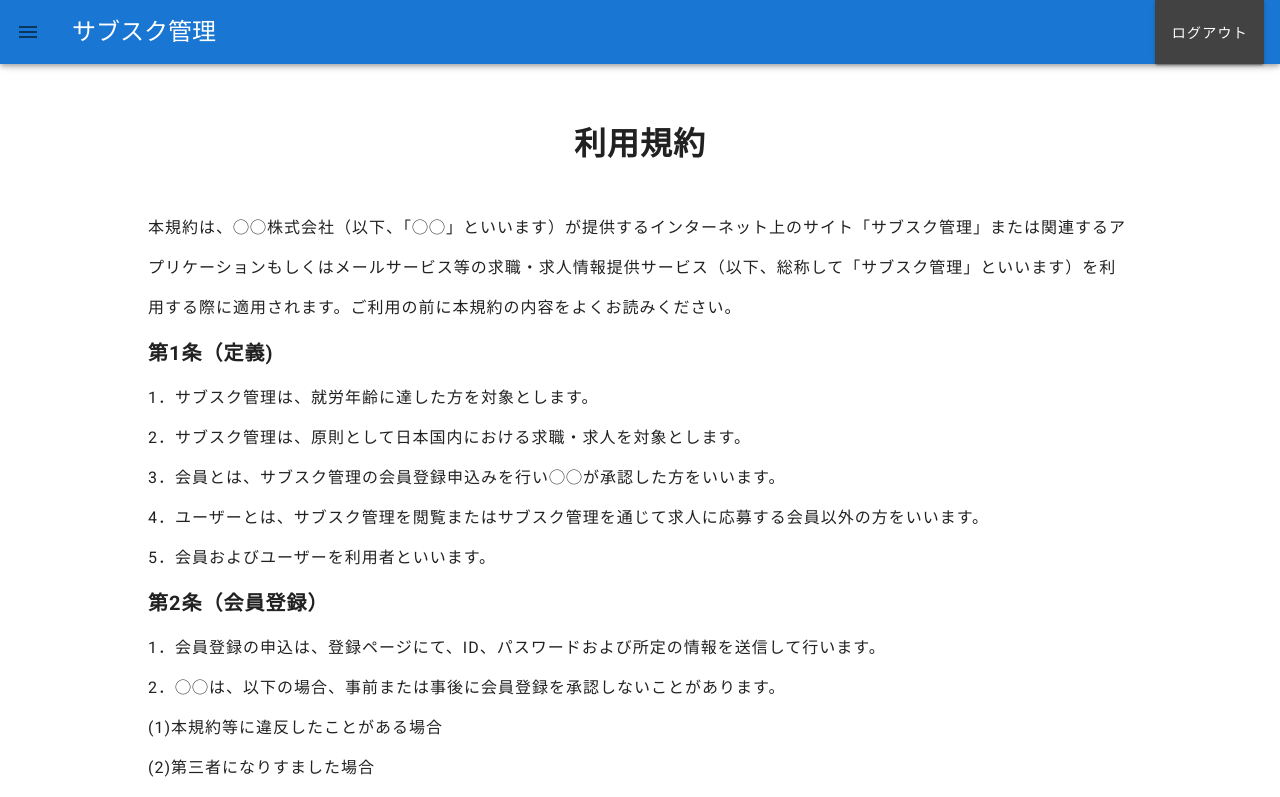
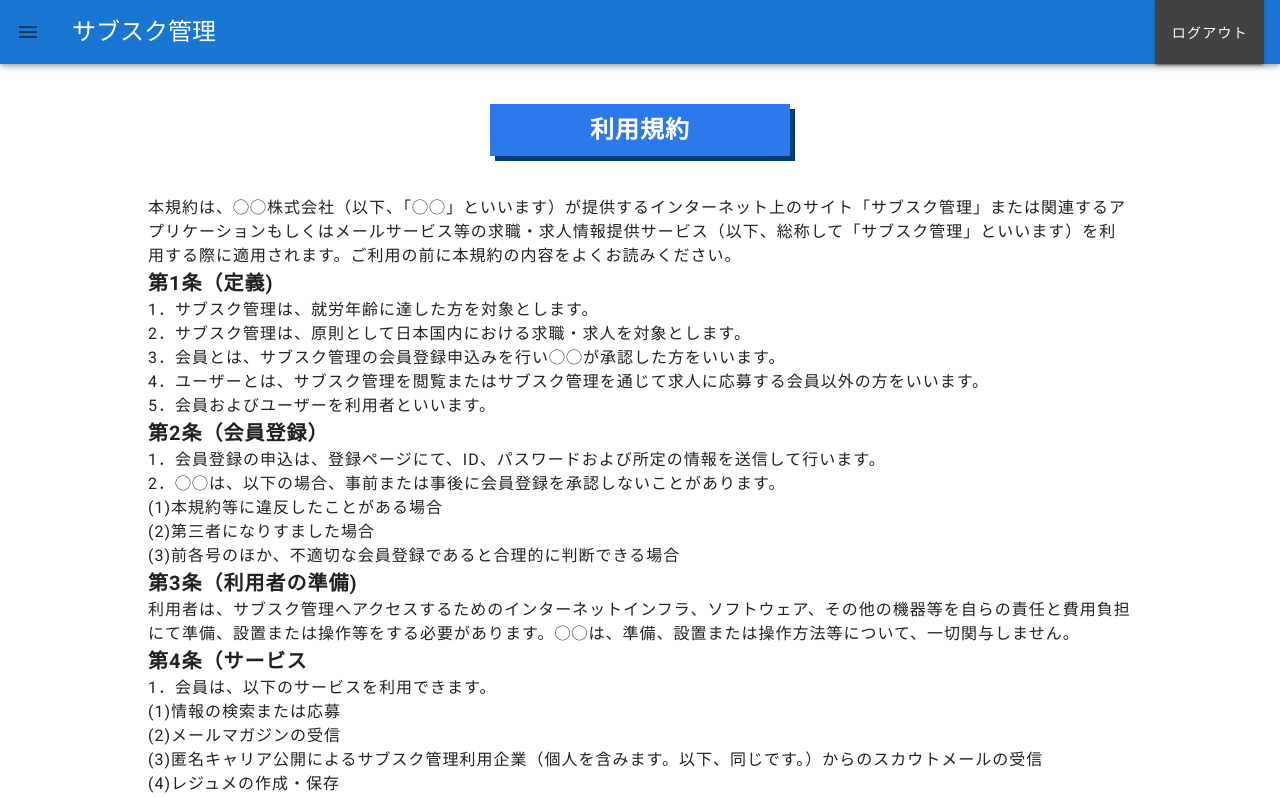
Before and after one commit to moriyamasaaaki/subscription-managiment, a Vue app: page /terms in a window 1280 px wide. Shown: the top 797 px of the page. Built offline with nearby package versions, Linux system fonts and the light colour scheme; no server answers; the database is empty; sample sign-in values are in the browser's storage.

Commit message:
style(scss,vue): style変更 #27

```diff
--- a/src/assets/sass/base/_reset.scss
+++ b/src/assets/sass/base/_reset.scss
@@ -10,15 +10,22 @@ li {
     list-style: none;
 }
 
+
 .hdg {
     font-size: 20px;
+    padding: 8px 16px;
+    color: #fff;
+    background: #2c79ec;
+    -webkit-box-shadow: 5px 5px 0 rgb(2, 62, 112);
+    box-shadow: 5px 5px 0 rgb(2, 62, 112);
+    margin: 40px auto;
     text-align: center;
-    margin-bottom: 24px;
-
+    max-width: 300px;
     @include pc {
-        font-size: 32px;
+        font-size: 24px;
     }
 }
+
 
 p {
     margin: 0;
--- a/src/views/Privacy.vue
+++ b/src/views/Privacy.vue
@@ -67,7 +67,6 @@
 .privacy {
     max-width: 1000px;
     margin: 40px auto;
-    line-height: 2.5;
 
     li {
         font-size: 16px;
--- a/src/views/TermsOfService.vue
+++ b/src/views/TermsOfService.vue
@@ -266,7 +266,6 @@
 .terms {
     max-width: 1000px;
     margin: 16px auto;
-    line-height: 2.5;
     padding: 0 8px;
 
     @include pc {
```
Also changed, not shown: src/assets/image/subsc-img1.png (added).
